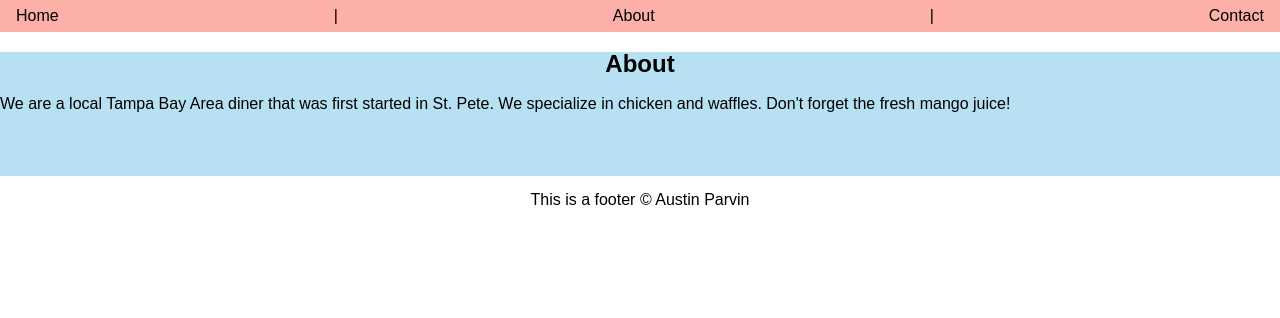
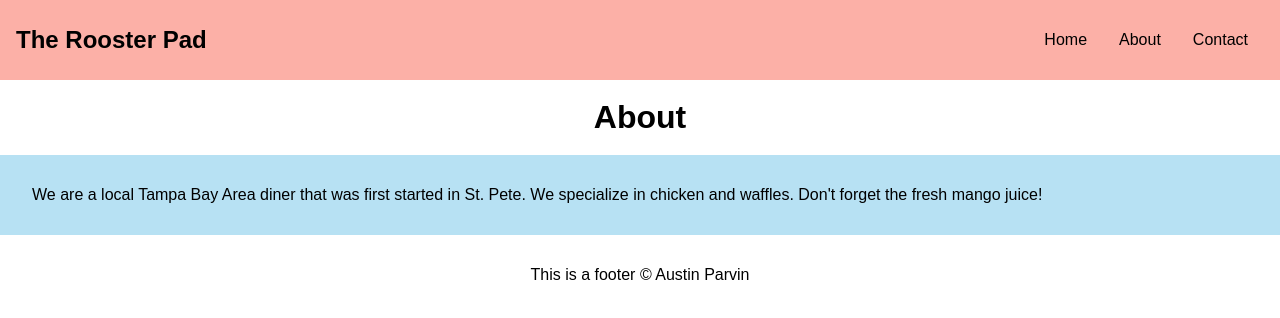
Before and after one commit to austinparvin/the-rooster-pad, a website: page public/about.html in a window 1280 px wide. Drawn offline with Linux system fonts and the light colour scheme.

Commit message:
cleaned about and contact page

```diff
--- a/public/about.html
+++ b/public/about.html
@@ -10,9 +10,17 @@
 </head>
 
 <body>
-    <nav><a href="index.html">Home</a> | <a href="about.html">About</a> | <a href="contact.html">Contact</a></nav>
+    <nav>
+        <h1>The Rooster Pad</h1>
+        <ul>
+            <li><a href="index.html">Home</a></li>
+            <li><a href="about.html">About</a></li>
+            <li><a href="contact.html">Contact</a></li>
+        </ul>
+    </nav>
+    <h1>About</h1>
     <section>
-        <h1>About</h1>
+
         <p>We are a local Tampa Bay Area diner that was first started in St. Pete. We specialize in chicken and waffles.
             Don't forget the fresh mango juice! </p>
     </section>
--- a/public/screen.css
+++ b/public/screen.css
@@ -54,7 +54,6 @@ section.hero img {
 
 section {
   background-color: #87ceeb99;
-  padding-bottom: 3rem;
 }
 
 section ul {
@@ -95,3 +94,7 @@ footer {
   justify-content: center;
   padding: 1rem;
 }
+
+p {
+  padding: 2rem;
+}
```
Also changed, not shown: public/contact.html (+10 -2 lines), public/index.html (+1 -1 lines).
